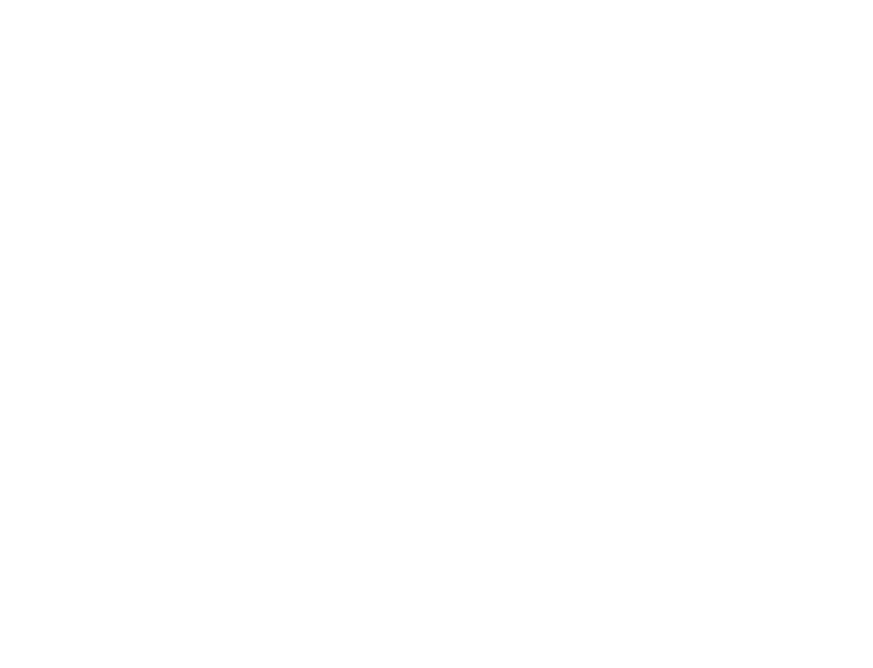
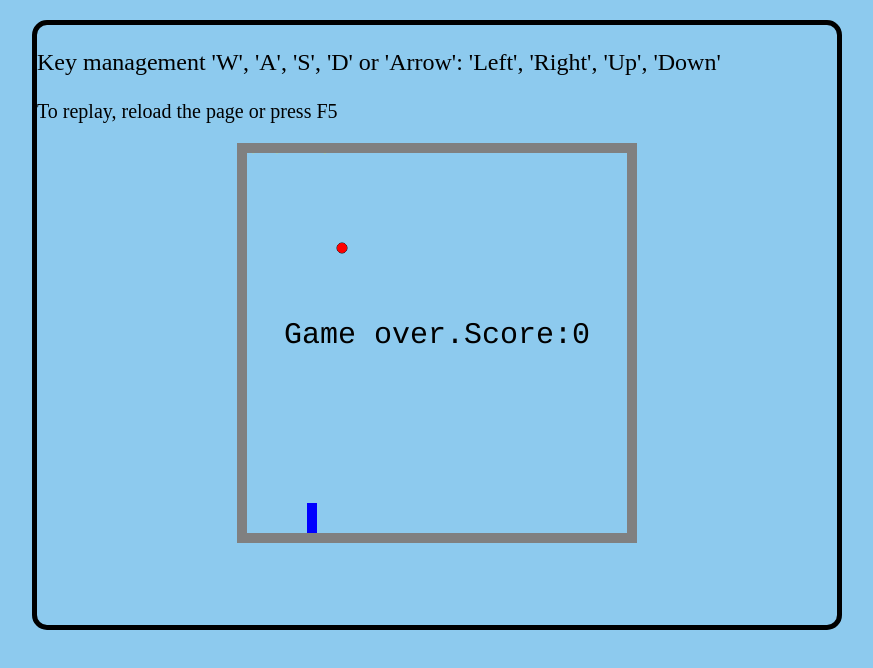
Before and after one commit to GiperNoob/Snake-on-Canvas, a website: page index.html in a window 1280 px wide. Shown: the whole page, without its empty margins (203-1076 px from the left). Drawn offline with Linux system fonts and the light colour scheme.

Commit message:
finish project

```diff
--- a/css/style.css
+++ b/css/style.css
@@ -0,0 +1,23 @@
+body {
+    background: rgb(141, 202, 238);
+}
+
+.container {
+    width: 800px;
+    height: 600px;
+    border: 5px solid black;
+    border-radius: 15px;
+    margin: 20px auto;
+}
+
+#canvas {
+    margin: 0px 200px 100px 200px;
+}
+
+.text {
+    font-size: 24px;
+}
+
+.subtext {
+    font-size: 20px;
+}
--- a/index.html
+++ b/index.html
@@ -9,6 +9,11 @@
 </head>
 
 <body>
+    <div class="container">
+        <p class="text">Key management 'W', 'A', 'S', 'D' or  'Arrow': 'Left', 'Right', 'Up', 'Down'</p>
+        <p class="subtext">To replay, reload the page or press F5</p>
+        <canvas id="canvas" width="400" height="400"></canvas>
+    </div>
     <script src="js/script.js"></script>
 </body>
 
--- a/js/script.js
+++ b/js/script.js
@@ -0,0 +1,200 @@
+/* eslint-disable no-plusplus */
+const canvas = document.querySelector('#canvas');
+const ctx = canvas.getContext('2d');
+const width = canvas.width;
+const height = canvas.height;
+const blockSize = 10;
+const widthInBlocks = width / blockSize;
+const heightInBlocks = height / blockSize;
+let score = 0;
+
+function circle(x, y, radius, fillCircle, color) {
+  if (fillCircle) {
+    ctx.fillStyle = color;
+  }
+  ctx.beginPath();
+  ctx.arc(x, y, radius, 0, Math.PI * 2, false);
+  ctx.stroke();
+  if (fillCircle) {
+    ctx.fill();
+  } else {
+    ctx.stroke();
+  }
+}
+
+function drawBorder() {
+  ctx.fillStyle = 'gray';
+  ctx.fillRect(0, 0, width, blockSize);
+  ctx.fillRect(0, height - blockSize, width, blockSize);
+  ctx.fillRect(0, 0, blockSize, height);
+  ctx.fillRect(width - blockSize, 0, blockSize, height);
+}
+
+function drawScore() {
+  ctx.font = '20px Courier';
+  ctx.fillStyle = 'yellow';
+  ctx.textAlign = 'left';
+  ctx.textBaseLine = 'top';
+  ctx.fillText(`Счет: ${score}`, blockSize, blockSize);
+}
+
+function gameOver() {
+  clearInterval(intervalId);
+  ctx.font = '30px Courier';
+  ctx.fillStyle = 'black';
+  ctx.textAlign = 'center';
+  ctx.textBaseLine = 'middle';
+  ctx.fillText(`Game over.Score:${score}`, width / 2, height / 2);
+}
+
+function Block(col, row) {
+  this.col = col;
+  this.row = row;
+}
+
+Block.prototype.drawSquare = function (color) {
+  const x = this.col * blockSize;
+  const y = this.row * blockSize;
+  ctx.fillStyle = color;
+  ctx.fillRect(x, y, blockSize, blockSize);
+};
+
+Block.prototype.drawCircle = function (color) {
+  const centerX = this.col * blockSize + blockSize / 2;
+  const centerY = this.row * blockSize + blockSize / 2;
+  ctx.fillStyle = color;
+  circle(centerX, centerY, blockSize / 2, true);
+};
+
+Block.prototype.equal = function (otherBlock) {
+  return this.col === otherBlock.col && this.row === otherBlock.row;
+};
+
+
+function Snake() {
+  this.segments = [
+    new Block(7, 5),
+    new Block(6, 5),
+    new Block(5, 5),
+  ];
+
+  this.direction = 'right';
+  this.nextDirection = 'down';
+}
+
+const snake = new Snake();
+
+Snake.prototype.draw = function () {
+  for (let i = 0; i < this.segments.length; i++) {
+    this.segments[i].drawSquare('blue');
+  }
+};
+
+Snake.prototype.move = function () {
+  const head = this.segments[0];
+  let newHead;
+
+  this.direction = this.nextDirection;
+
+  if (this.direction === 'right') {
+    newHead = new Block(head.col + 1, head.row);
+  } else if (this.direction === 'down') {
+    newHead = new Block(head.col, head.row + 1);
+  } else if (this.direction === 'left') {
+    newHead = new Block(head.col - 1, head.row);
+  } else if (this.direction === 'up') {
+    newHead = new Block(head.col, head.row - 1);
+  }
+
+  if (this.checkCollision(newHead)) {
+    gameOver();
+    return;
+  }
+
+  this.segments.unshift(newHead);
+
+  if (newHead.equal(apple.position)) {
+    score++;
+    apple.move();
+  } else {
+    this.segments.pop();
+  }
+};
+
+Snake.prototype.checkCollision = function (head) {
+  const leftCollision = (head.col === 0);
+  const topCollision = (head.row === 0);
+  const rightCollision = (head.col === widthInBlocks - 1);
+  const bottomCollision = (head.row === heightInBlocks - 1);
+
+  const wallCollision = leftCollision || topCollision || rightCollision || bottomCollision;
+
+
+  let selfCollision = false;
+
+  for (let i = 0; i < this.segments.length; i++) {
+    if (head.equal(this.segments[i])) {
+      selfCollision = true;
+    }
+  }
+  return wallCollision || selfCollision;
+};
+
+Snake.prototype.setDirection = function (newDirection) {
+  if (this.direction === 'up' && newDirection === 'down') {
+    return;
+  } if (this.direction === 'right' && newDirection === 'left') {
+    return;
+  } if (this.direction === 'down' && newDirection === 'up') {
+    return;
+  } if (this.direction === 'left' && newDirection === 'right') {
+    return;
+  }
+
+  this.nextDirection = newDirection;
+};
+
+function Apple() {
+  this.position = new Block(10, 10);
+}
+
+Apple.prototype.draw = function () {
+  this.position.drawCircle('red');
+};
+
+Apple.prototype.move = function () {
+  const randomCol = Math.floor(Math.random() * (widthInBlocks - 2)) + 1;
+  const randomRow = Math.floor(Math.random() * (heightInBlocks - 2)) + 1;
+  this.position = new Block(randomCol, randomRow);
+};
+
+const apple = new Apple();
+
+let intervalId = setInterval(() => {
+  ctx.clearRect(0, 0, width, height);
+  drawScore();
+  snake.move();
+  snake.draw();
+  apple.draw();
+  drawBorder();
+}, 100);
+
+
+const directions = {
+  KeyA: 'left',
+  KeyD: 'right',
+  KeyW: 'up',
+  KeyS: 'down',
+  ArrowLeft: 'left',
+  ArrowRight: 'right',
+  ArrowUp: 'up',
+  ArrowDown: 'down',
+};
+
+
+document.body.addEventListener('keydown', (event) => {
+  const newDirection = directions[event.code];
+  if (newDirection !== undefined) {
+    snake.setDirection(newDirection);
+  }
+});
--- a/package.json
+++ b/package.json
@@ -1,5 +1,5 @@
 {
-  "name": "Snake-on-Canvas",
+  "name": "snake",
   "version": "1.0.0",
   "description": "",
   "main": "index.js",
```
Also changed, not shown: README.md, images/download.jpg (added).
